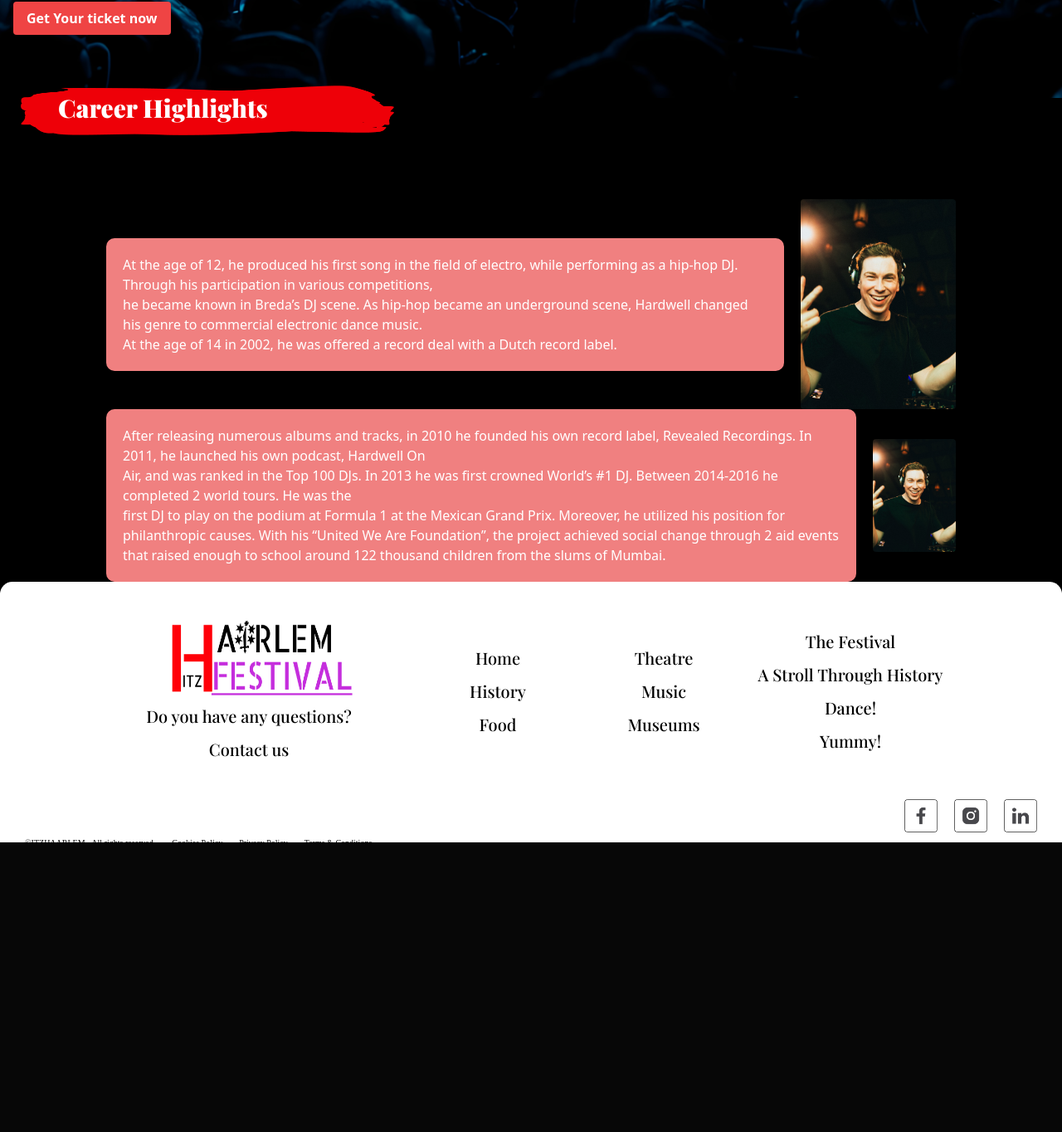
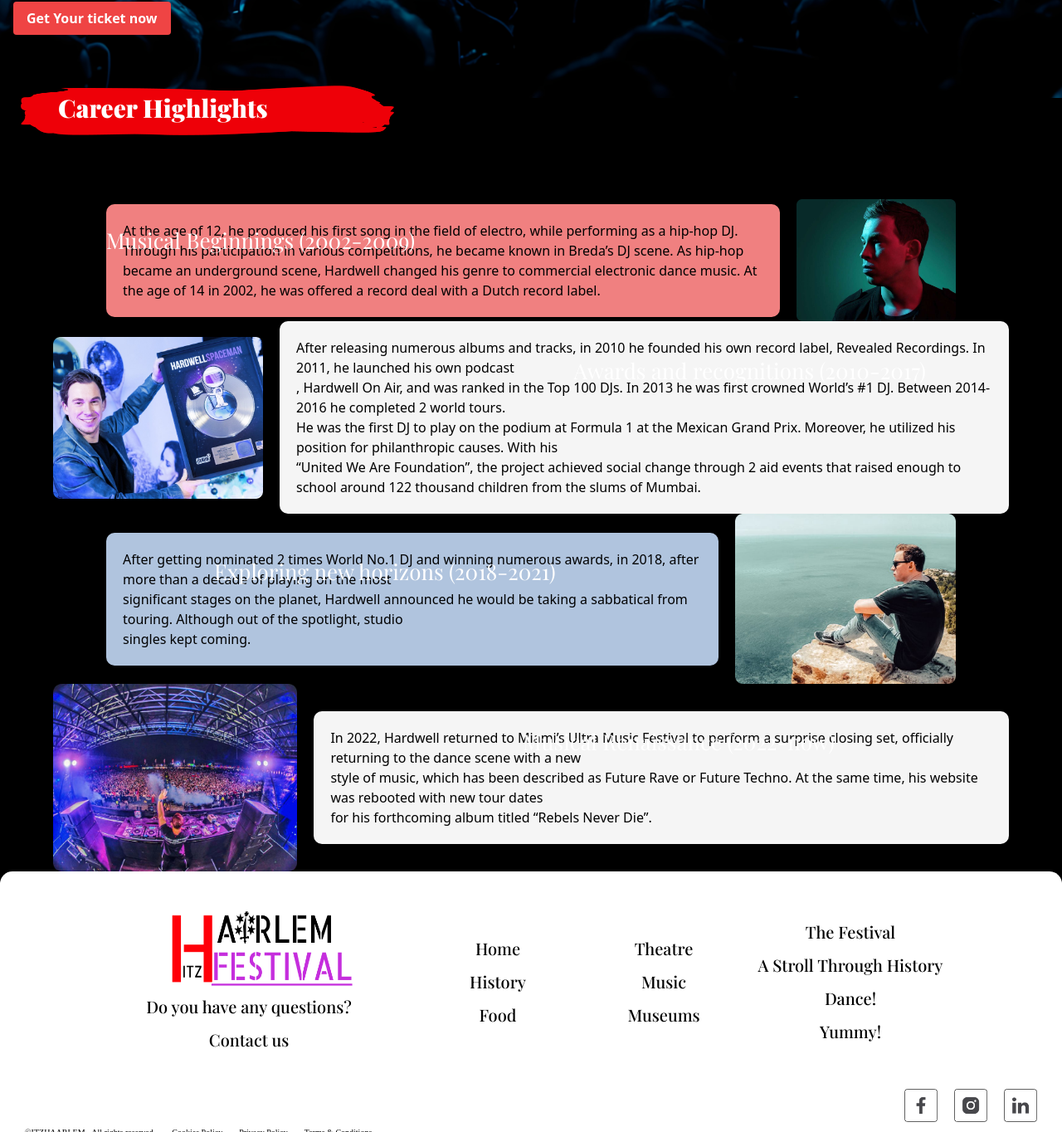
Before and after one commit to CezarFlorinel/Term-2.3-Web-Project, a PHP site: page /danceevent in a window 1280 px wide. Shown: the part 742-2106 px from the top of the page at 83% size. Before the commit the page ends 1757 px from the top, so only its background shows below. Run offline with PHP 8.4, Linux system fonts and the light colour scheme; some libraries are stand-ins or nearby versions; some web fonts are replaced.

Commit message:
changes to detailed page dance

```diff
--- a/Web design term 3 project/app/views/dance_event/new_detailed.php
+++ b/Web design term 3 project/app/views/dance_event/new_detailed.php
@@ -29,7 +29,13 @@
         }
 
         .test-reverse {
-            flex-direction: row-reverse;
+            display: flex;
+            flex-direction: row;
+            align-items: center;
+            justify-content: center;
+            gap: 20px;
+            max-width: 90%;
+            margin: auto;
         }
 
         .centered-section {
@@ -38,14 +44,26 @@
             justify-content: center;
         }
 
-        .text-rectangle {
+        .text-rectangle-red {
             padding: 20px;
             background-color: lightcoral;
             border-radius: 10px;
         }
 
-        .image-container img {
-            width: 250;
+        .text-rectangle-white {
+            padding: 20px;
+            background-color: whitesmoke;
+            border-radius: 10px;
+        }
+
+        .text-rectangle-blue {
+            padding: 20px;
+            background-color: lightsteelblue;
+            border-radius: 10px;
+        }
+
+        .image-container {
+            width: 150;
             height: auto;
             object-fit: cover;
         }
@@ -72,21 +90,45 @@
             </div>
         </section>
 
-        <section class="test">
-            <div class="text-rectangle">
-                <p>At the age of 12, he produced his first song in the field of electro, while performing as a hip-hop DJ. Through his participation in various competitions, <br> he became known in Breda’s DJ scene. As hip-hop became an underground scene, Hardwell changed his genre to commercial electronic dance music. <br> At the age of 14 in 2002, he was offered a record deal with a Dutch record label.</p>
+        <section class="test" style="position: relative;">
+            <h1 style="position: absolute; top: 30px; left: 0; font-family: 'Playfair Display', serif; font-size: 26px;">Musical Beginnings (2002-2009)</h1>
+            <div class="text-rectangle-red">
+                <p style="color: black;">At the age of 12, he produced his first song in the field of electro, while performing as a hip-hop DJ. Through his participation in various competitions, he became known in Breda’s DJ scene. As hip-hop became an underground scene, Hardwell changed his genre to commercial electronic dance music. At the age of 14 in 2002, he was offered a record deal with a Dutch record label.</p>
             </div>
             <div class="image-container">
-                <img class="w-auto h-auto object-cover rounded" src="assets/images/dance_event/hardwell-pp.png" style="max-width: 100%; height: auto;" alt="Hardwell">
+                <img class="w-auto h-auto object-cover rounded" src="assets/images/dance_event/profile-hardwell.png" style="max-width: 100%; height: auto;" alt="Hardwell">
             </div>
         </section>
 
-        <section class="test-reverse">
+
+        <section class="test-reverse" style="position: relative;">
+            <h1 style="position: absolute; top: 40px; right: 100px; font-family: 'Playfair Display', serif; font-size: 26px;">Awards and recognitions (2010-2017)</h1>
             <div class="image-container">
-                <img class="w-auto h-auto object-cover rounded" src="assets/images/dance_event/hardwell-pp.png" alt="Descriptive Alt Text">
+                <img class="w-auto h-auto object-cover rounded" src="assets/images/dance_event/hardwell-award.png" alt="Descriptive Alt Text">
             </div>
-            <div class="text-rectangle">
-                <p>After releasing numerous albums and tracks, in 2010 he founded his own record label, Revealed Recordings. In 2011, he launched his own podcast, Hardwell On <br> Air, and was ranked in the Top 100 DJs. In 2013 he was first crowned World’s #1 DJ. Between 2014-2016 he completed 2 world tours. He was the <br> first DJ to play on the podium at Formula 1 at the Mexican Grand Prix. Moreover, he utilized his position for philanthropic causes. With his “United We Are Foundation”, the project achieved social change through 2 aid events that raised enough to school around 122 thousand children from the slums of Mumbai.</p>
+            <div class="text-rectangle-white">
+                <p style="color: black;">After releasing numerous albums and tracks, in 2010 he founded his own record label, Revealed Recordings. In 2011, he launched his own podcast<br>, Hardwell On Air, and was ranked in the Top 100 DJs. In 2013 he was first crowned World’s #1 DJ. Between 2014-2016 he completed 2 world tours.<br> He was the first DJ to play on the podium at Formula 1 at the Mexican Grand Prix. Moreover, he utilized his position for philanthropic causes. With his<br> “United We Are Foundation”, the project achieved social change through 2 aid events that raised enough to school around 122 thousand children from the slums of Mumbai.</p>
+            </div>
+        </section>
+
+        <section class="test" style="position: relative;">
+            <h1 style="position: absolute; top: 50px; left: 130px; font-family: 'Playfair Display', serif; font-size: 26px;">Exploring new horizons (2018-2021)</h1>
+            <div class="text-rectangle-blue">
+                <p style="color: black;"> After getting nominated 2 times World No.1 DJ and winning numerous awards, in 2018, after more than a decade of playing on the most<br> significant stages on the planet, Hardwell announced he would be taking a sabbatical from touring. Although out of the spotlight, studio<br> singles kept coming.</p>
+            </div>
+            <div class="image-container">
+                <img class="w-auto h-auto object-cover rounded" src="assets/images/dance_event/hardwell-horizons.png" style="max-width: 100%; height: auto;" alt="Hardwell">
+            </div>
+        </section>
+
+        <section class="test-reverse" style="position: relative;">
+            <h1 style="position: absolute; top: 50px; right: 210px; font-family: 'Playfair Display', serif; font-size: 26px;">Musical Renaissance (2022-now)</h1>
+
+            <div class="image-container">
+                <img class="w-auto h-auto object-cover rounded" src="assets/images/dance_event/hardwell-event.png" alt="Descriptive Alt Text">
+            </div>
+            <div class="text-rectangle-white">
+                <p style="color: black;">In 2022, Hardwell returned to Miami’s Ultra Music Festival to perform a surprise closing set, officially returning to the dance scene with a new<br> style of music, which has been described as Future Rave or Future Techno. At the same time, his website was rebooted with new tour dates<br> for his forthcoming album titled “Rebels Never Die”.</p>
             </div>
         </section>
 
```
Also changed, not shown: Web design term 3 project/app/public/assets/images/dance_event/hardwell-award.png (added), Web design term 3 project/app/public/assets/images/dance_event/hardwell-event.png (added), Web design term 3 project/app/public/assets/images/dance_event/hardwell-horizons.png (added), 6 other files.
